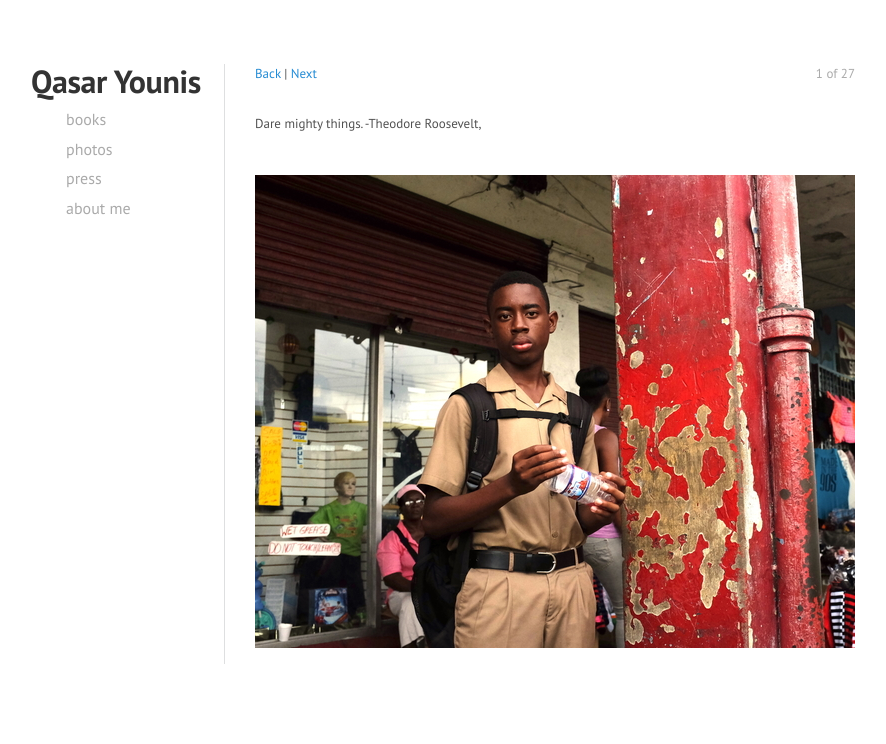
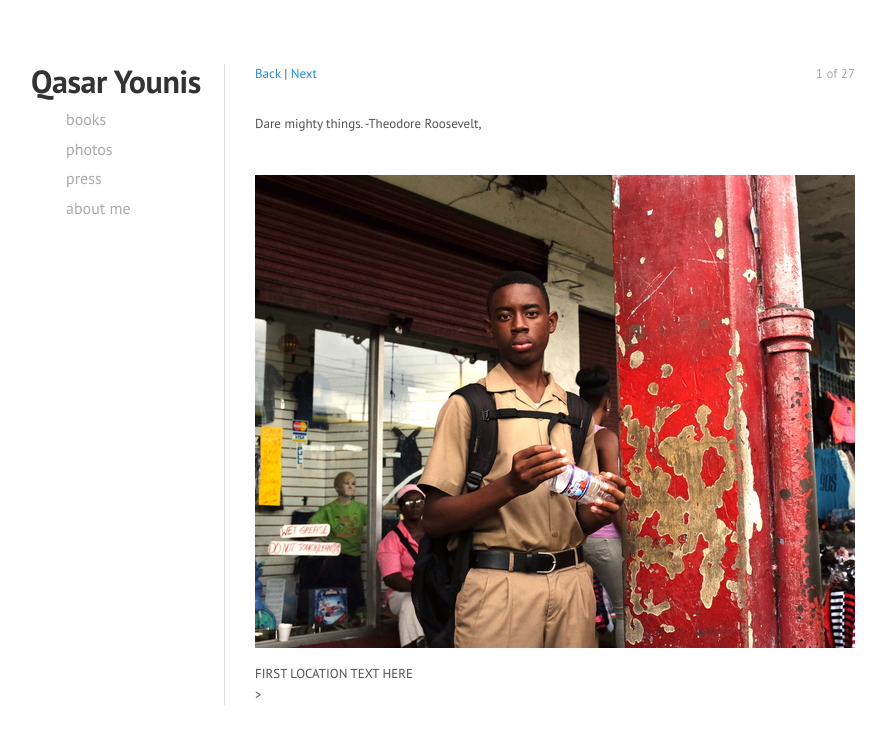
Before and after one commit to qasar/qasar.github.io, a Jekyll site: the page built from photos.html, in a window 1280 px wide. Shown: the top 744 px of the page, without its empty margins (35-921 px from the left). Built offline with Jekyll 4.4.1, drawn with Linux system fonts in a browser that asks for light colours; some of the changed lines change nothing that is shown.

Commit message:
Update photos.html

```diff
--- a/photos.html
+++ b/photos.html
@@ -35,6 +35,7 @@
 ];
 
 
+
 var imageText = [
 "Dare mighty things. -Theodore Roosevelt",
 "Photography is not like painting. There is a creative fraction of a second when you are taking a picture. Your eye must see a composition or an expression that life itself offers you, and you must know with intuition when to click the camera. -Henri Cartier-Bresson",
@@ -67,6 +68,39 @@
 ];
 
 
+var locations = [
+	"Loc1",
+	"Loc2",
+	"Loc3",
+	"Loc4",
+	"Loc5",
+	"Loc6",
+	"Loc7",
+	"Loc8",
+	"Loc9",
+	"Loc10",
+	"Loc11",
+	"Loc12",
+	"Loc13",
+	"Loc14",
+	"Loc15",
+	"Loc16",
+	"Loc17",
+	"Loc18",
+	"Loc19",
+	"Loc20",
+	"Loc21",
+	"Loc22",
+	"Loc23",
+	"Loc24",
+	"Loc25",
+	"Loc26",
+	"Loc27",
+
+];
+
+
+
 
 var imgCount = 0;
 var totalImgs = imageGallery.length -1;
@@ -86,6 +120,7 @@
       imgCount++;
     }
    document.getElementById("gallery").src = imageGallery[imgCount];
+   document.getElementById("locationText").innerHTML = locations[imgCount];
    document.getElementById("imageText").innerHTML = imageText[imgCount];
 	document.getElementById('currentImage').innerHTML = imgCount + 1
 }
@@ -128,14 +163,21 @@
 <a href="#" onclick="previous(); return false;">Back</a> |
 <a href="#" onclick="next(); return false;">Next</a>
 	<span style="float:right; color: #aaa;"> <span id="currentImage">0</span> of <span id="totalImages">5</span></span>
+
 </div>
+
 <div id="imageText">
 Dare mighty things. -Theodore Roosevelt,
 </div>
+
 <img id="gallery" onclick="handlePhotoClick(event, this)"  src=	"http://qasaryounis.com/assets/jam.jpg",
 ",
- >
 
+ <div id="imageText">
+FIRST LOCATION TEXT HERE
+</div>
+
+>
 
 
 </div>
```
